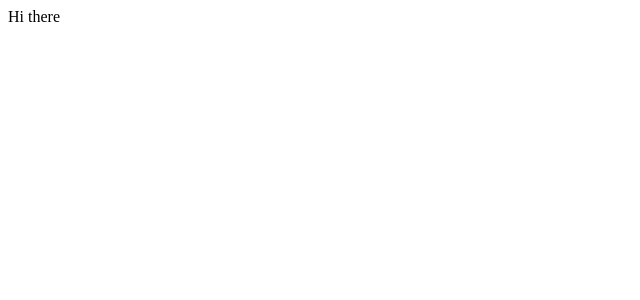
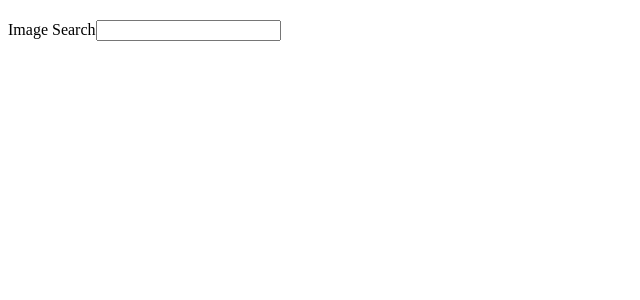
Before and after one commit to devstefancho/udemy-modern-react, a React (Create React App) app: page / in a window 1280 px wide. Shown: the top 300 px of the page, without its empty margins (0-640 px from the left). Built offline with nearby package versions, Linux system fonts and the light colour scheme; the HTML template or start-up script is replaced by a standard one.

Commit message:
Uncontrolled Input

```diff
--- a/src/App.js
+++ b/src/App.js
@@ -1,9 +1,12 @@
 import React from 'react';
+import SearchBar from "./components/SearchBar";
 
 class App extends React.Component {
     render() {
         return (
-            <div>Hi there</div>
+            <div className="ui container" style={{ marginTop: 20 }}>
+                <SearchBar />
+            </div>
         )
     }
 }
--- /dev/null
+++ b/src/components/SearchBar.js
@@ -0,0 +1,21 @@
+import React from 'react';
+
+class SearchBar extends React.Component {
+    onInputChange(e) {
+        console.log(e.target.value);
+    }
+    render() {
+        return(
+            <div className="ui segment">
+                <form className="ui form">
+                    <div className="field">
+                        <label>Image Search</label>
+                        <input type="text" onChange={this.onInputChange}/>
+                    </div>
+                </form>
+            </div>
+        )
+    }
+}
+
+export default SearchBar;
```
